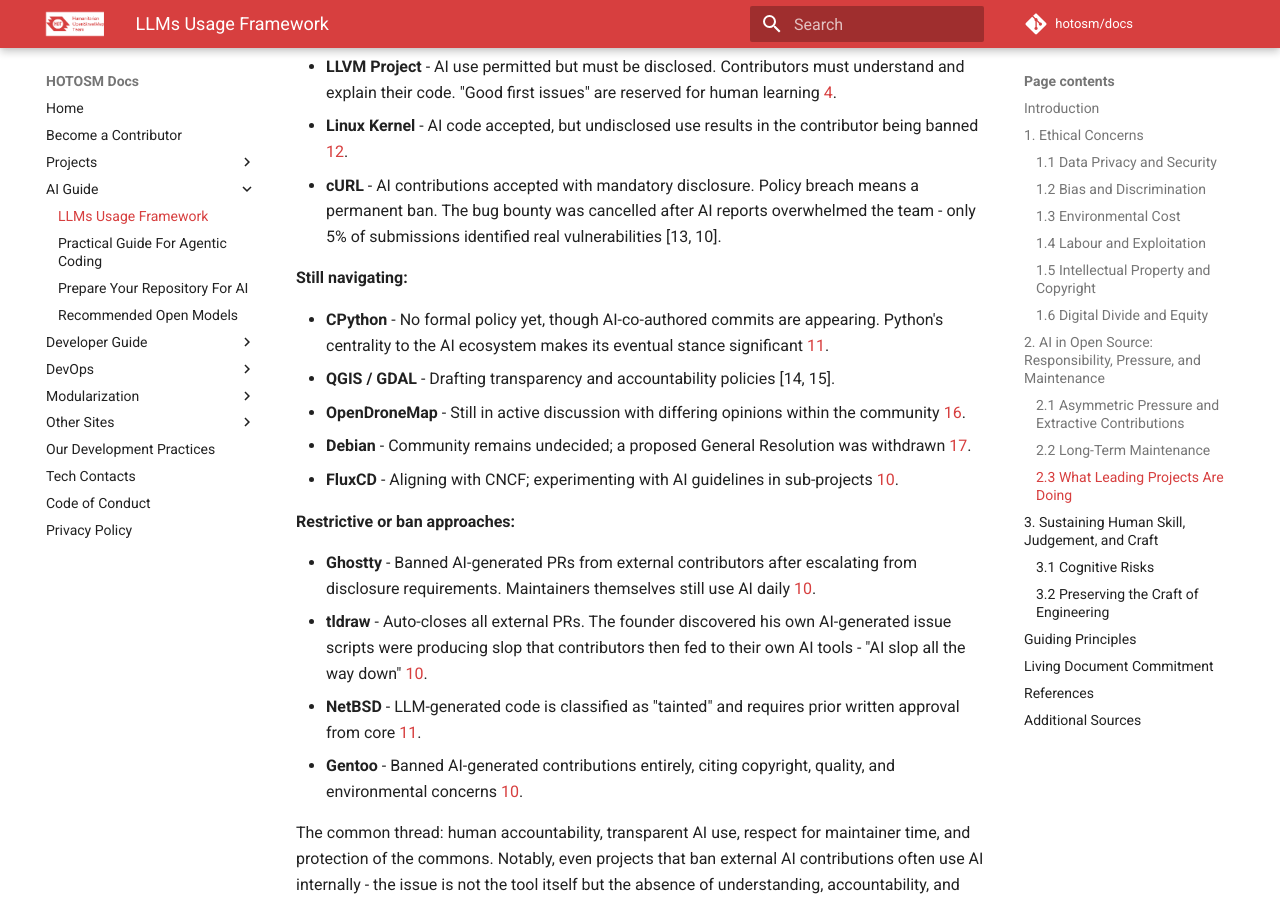
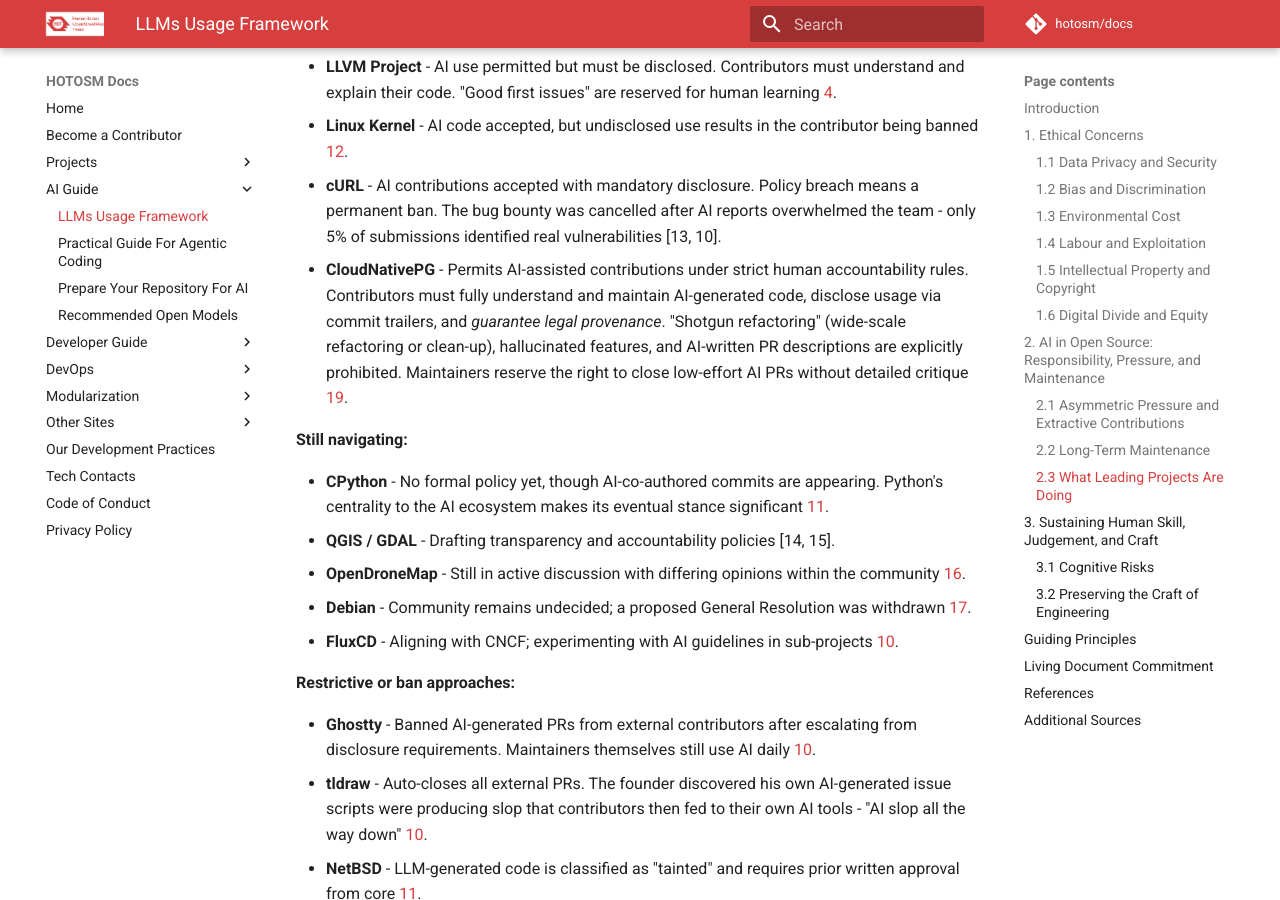
Before and after one commit to hotosm/docs, an MkDocs documentation site: the page built from docs/ai-guide/using-lmms-responsibly.md, in a window 1280 px wide and 900 px high, scrolled down 5942 px. Built offline with MkDocs 1.6.1 and Material for MkDocs 9.7.7, drawn with Linux system fonts in a browser that asks for light colours; comment, search, counter and statistics services are not loaded; some of the changed text lies outside the part shown.

Commit message:
fix: add cnpg as example of a good ai usage policy

```diff
--- a/docs/ai-guide/using-lmms-responsibly.md
+++ b/docs/ai-guide/using-lmms-responsibly.md
@@ -148,6 +148,7 @@
 - **LLVM Project** - AI use permitted but must be disclosed. Contributors must understand and explain their code. "Good first issues" are reserved for human learning [4].
 - **Linux Kernel** - AI code accepted, but undisclosed use results in the contributor being banned [12].
 - **cURL** - AI contributions accepted with mandatory disclosure. Policy breach means a permanent ban. The bug bounty was cancelled after AI reports overwhelmed the team - only 5% of submissions identified real vulnerabilities [13, 10].
+- **CloudNativePG** - Permits AI-assisted contributions under strict human accountability rules. Contributors must fully understand and maintain AI-generated code, disclose usage via commit trailers, and _guarantee legal provenance_. "Shotgun refactoring" (wide-scale refactoring or clean-up), hallucinated features, and AI-written PR descriptions are explicitly prohibited. Maintainers reserve the right to close low-effort AI PRs without detailed critique [19].
 
 **Still navigating:**
 
@@ -248,6 +249,7 @@
 16. [OpenDroneMap AI contribution policy discussion.](https://github.com/OpenDroneMap/documents/pull/4)
 17. [Debian AI General Resolution withdrawn.](https://lwn.net/Articles/1020968/)
 18. Hicks, C. [Cognitive helmets for the AI bicycle.](https://www.fightforthehuman.com/cognitive-helmets-for-the-ai-bicycle-part-1/)
+19. [Cloud Native PG AI Usage Policy](https://github.com/cloudnative-pg/governance/blob/main/AI_POLICY.md)
 
 [1]: https://x.com/karpathy/status/2019137879310836075 "Karpathy, A. (2025–2026). From 'vibe coding' to 'agentic engineering.'"
 [2]: https://www.nature.com/articles/s41598-025-34350-3 "Nature Scientific Reports (2026). Cybersecurity risks in AI-generated code."
@@ -267,6 +269,7 @@
 [16]: https://github.com/OpenDroneMap/documents/pull/4 "OpenDroneMap AI contribution policy discussion."
 [17]: https://lwn.net/Articles/1020968/ "Debian AI General Resolution withdrawn."
 [18]: https://www.fightforthehuman.com/cognitive-helmets-for-the-ai-bicycle-part-1/ "Hicks, C. Cognitive helmets for the AI bicycle."
+[19]: https://github.com/cloudnative-pg/governance/blob/main/AI_POLICY.md "Cloud Native PG AI Usage Policy."
 
 ## Additional Sources
 
```
